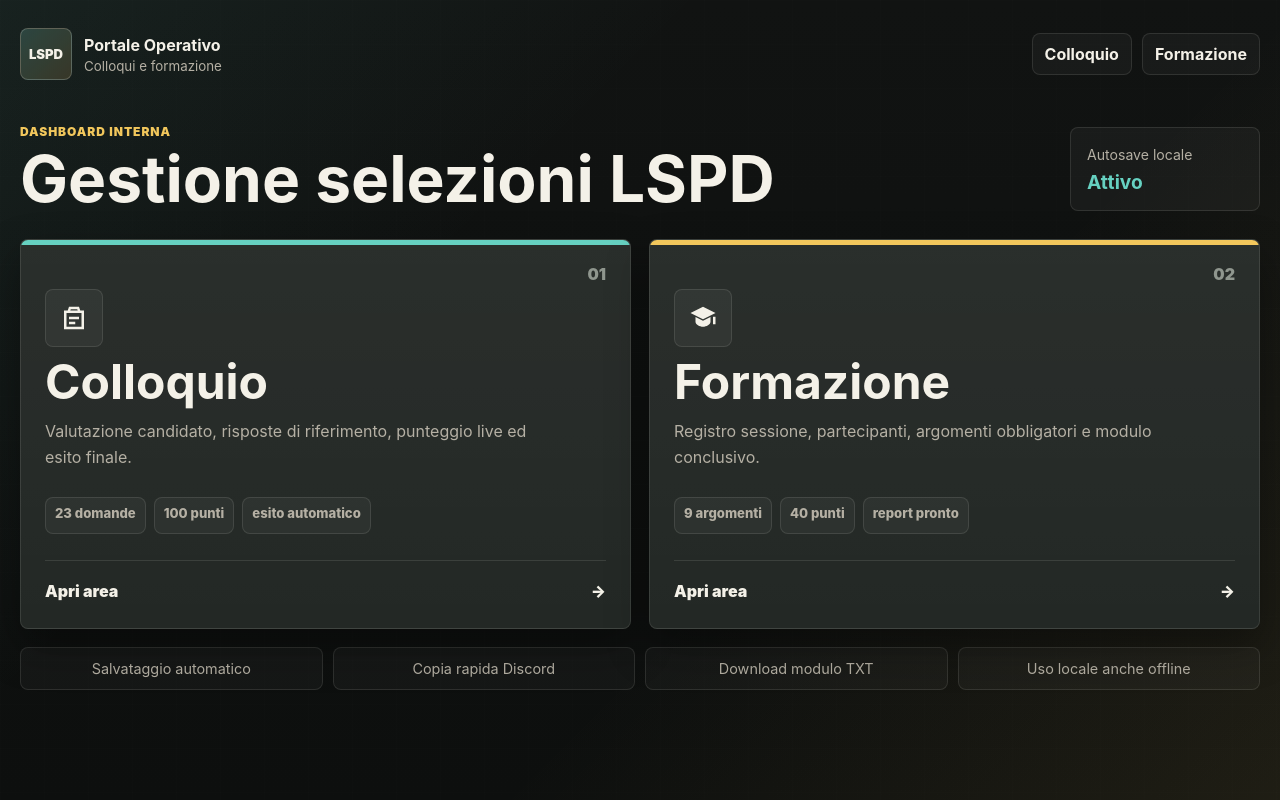
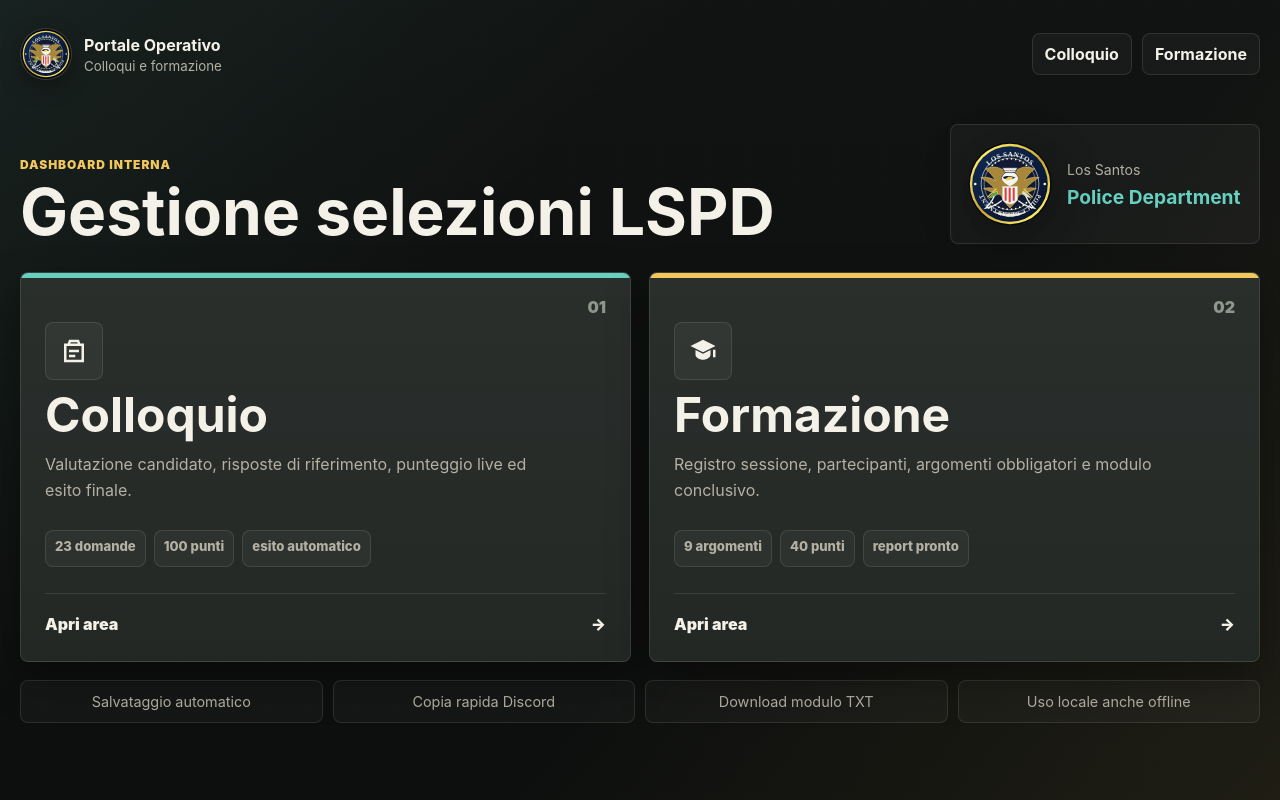
Before and after one commit to Dossenix/dipartimento-assuzioni-lspd, a plain HTML site: page index.html in a window 1280 px wide. Drawn offline with Linux system fonts and the light colour scheme.

Commit message:
Aggiungi stemma LSPD

```diff
--- a/index.html
+++ b/index.html
@@ -10,7 +10,9 @@
   <main class="home-shell">
     <header class="home-topbar">
       <a class="brand-link" href="index.html" aria-label="Portale operativo LSPD">
-        <span class="brand-mark">LSPD</span>
+        <span class="brand-mark">
+          <img src="assets/lspd-stemma.svg" alt="" />
+        </span>
         <span class="brand-copy">
           <strong>Portale Operativo</strong>
           <small>Colloqui e formazione</small>
@@ -29,9 +31,12 @@
         <h1 id="homeTitle">Gestione selezioni LSPD</h1>
       </div>
 
-      <div class="home-hero-panel" aria-label="Stato strumenti">
-        <span>Autosave locale</span>
-        <strong>Attivo</strong>
+      <div class="home-hero-panel home-crest-panel" aria-label="Stemma Los Santos Police Department">
+        <img src="assets/lspd-stemma.svg" alt="Stemma Los Santos Police Department" />
+        <div>
+          <span>Los Santos</span>
+          <strong>Police Department</strong>
+        </div>
       </div>
     </section>
 
--- a/style.css
+++ b/style.css
@@ -139,13 +139,17 @@ svg {
   height: 52px;
   place-items: center;
   border: 1px solid var(--line-strong);
-  border-radius: var(--radius);
-  background:
-    linear-gradient(135deg, rgba(102, 209, 193, 0.20), rgba(242, 199, 92, 0.12)),
-    var(--surface);
-  color: var(--text);
-  font-size: 0.82rem;
-  font-weight: 900;
+  border-radius: 50%;
+  background: #05070c;
+  box-shadow: 0 8px 22px rgba(0, 0, 0, 0.28);
+  overflow: hidden;
+}
+
+.brand-mark img {
+  width: 100%;
+  height: 100%;
+  display: block;
+  object-fit: contain;
 }
 
 .brand-copy {
@@ -220,6 +224,21 @@ svg {
   border-radius: var(--radius);
   background: rgba(255, 255, 255, 0.04);
   padding: 16px;
+}
+
+.home-crest-panel {
+  display: flex;
+  align-items: center;
+  gap: 14px;
+  min-width: 310px;
+}
+
+.home-crest-panel img {
+  width: 86px;
+  height: 86px;
+  flex: 0 0 auto;
+  object-fit: contain;
+  filter: drop-shadow(0 12px 24px rgba(0, 0, 0, 0.34));
 }
 
 .home-hero-panel span,
@@ -784,6 +803,10 @@ a:focus-visible {
     min-height: 330px;
   }
 
+  .home-crest-panel {
+    min-width: 0;
+  }
+
   .panel-header,
   .topbar {
     flex-direction: column;
```
Also changed, not shown: colloquio.html (+3 -1 lines), formazione.html (+3 -1 lines), assets/lspd-stemma.svg (added).
